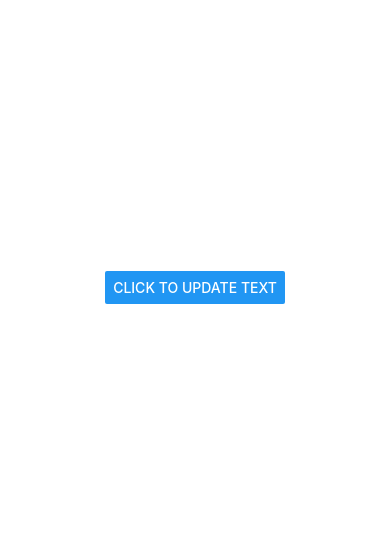
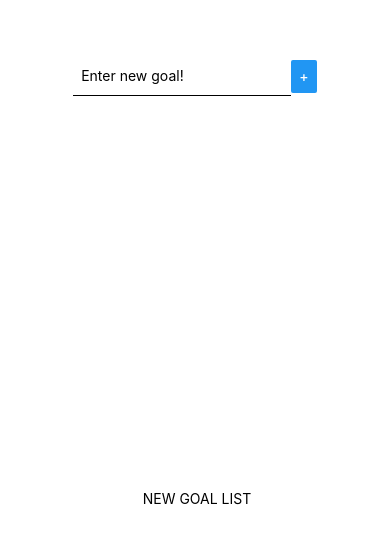
Before and after one commit to arnav13081994/React-Native-Goals-App, a React Native app: screen / in a window 390 px wide. Shown: the part 135-678 px from the top of the page. Built offline with nearby package versions, Linux system fonts and the light colour scheme.

Commit message:
Basic layout rendered

```diff
--- a/App.js
+++ b/App.js
@@ -1,31 +1,70 @@
 import React, { useState } from 'react';
-import { StyleSheet, Text, View, Button } from 'react-native';
+import { StyleSheet, Text, View, Button, TextInput } from 'react-native';
+// import TextInput from "react-native-web/src/exports/TextInput";
 
 export default function App() {
 
-  const [text, updateText] = useState("Click to update text");
-  const [count, updateCount] = useState(1);
+  const [goal, updateGoal] = useState("");
+  // const [count, updateCount] = useState(1);
 
   return (
-    <View style={styles.container}>
+    <View style={styles.container1}>
+        <View style={styles.container2}>
 
-      <Button title={ text }
-        onPress={ () => {
-                updateCount( count + 1 );
-                updateText("UPDATED TEXT " + count + " times");
-            }
-        }
+            <TextInput style={{ height: 40, borderBottomColor: 'black', borderBottomWidth: 1 }}
+                       value={ goal }
+                       placeholder='  Enter new goal! '
+                       onChangeText={ text => {
+                               updateGoal(text);
+                       }}
+                       onSubmitEditing={ (text, eventCount, target) => {
+                           // <Text> text </Text>
+                           console.log(text);
 
-      />
+
+
+                       }}
+            />
+
+            <Button title='+'
+                    onPress={ () => {
+
+
+
+
+                    }}
+
+
+
+
+            />
+
+        </View>
+
+        <View style={styles.container2}>
+            <Text> NEW GOAL LIST</Text>
+
+
+
+        </View>
+
+
     </View>
   );
 }
 
 const styles = StyleSheet.create({
-  container: {
+  container1: {
     flex: 1,
     backgroundColor: '#fff',
+    // alignItems: 'center',
+    // justifyContent: 'center',
+  },
+  container2: {
+    flex: 1,
+    flexDirection: 'row',
     alignItems: 'center',
     justifyContent: 'center',
   },
+
 });
```
